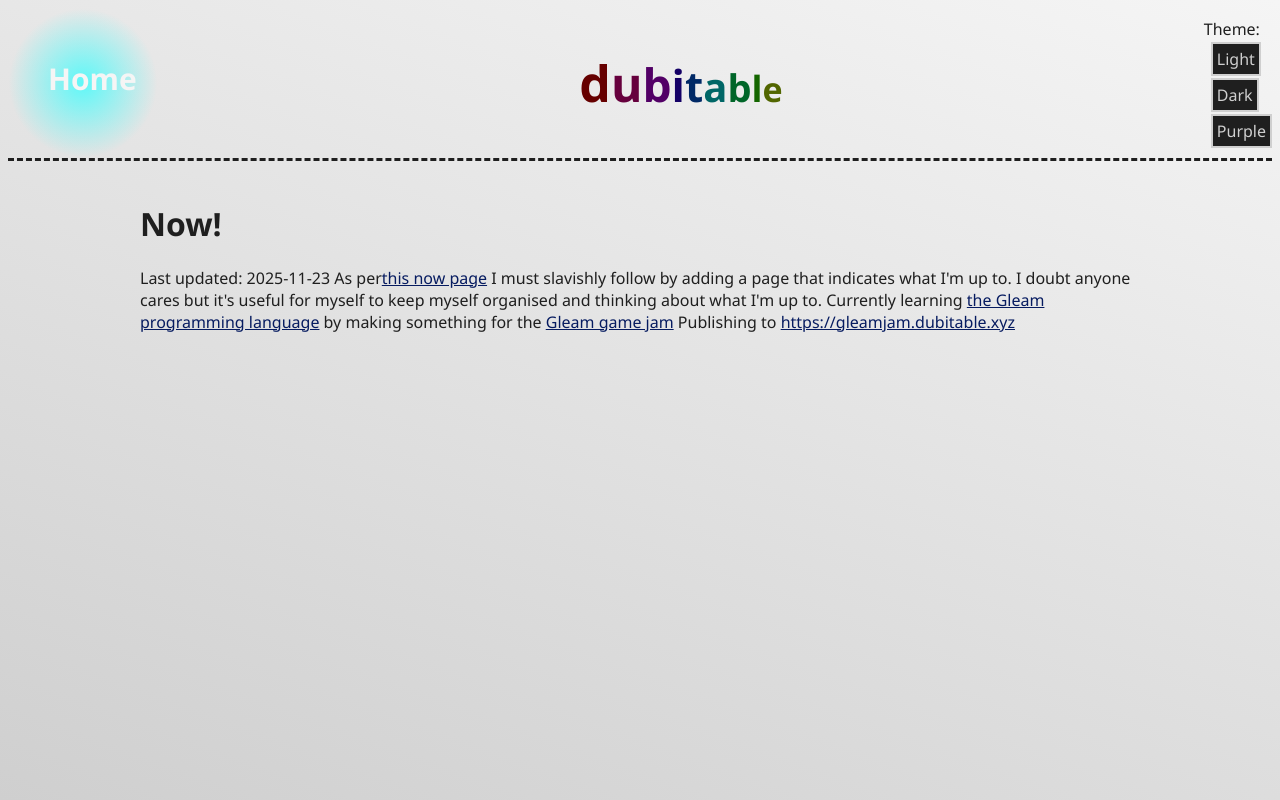
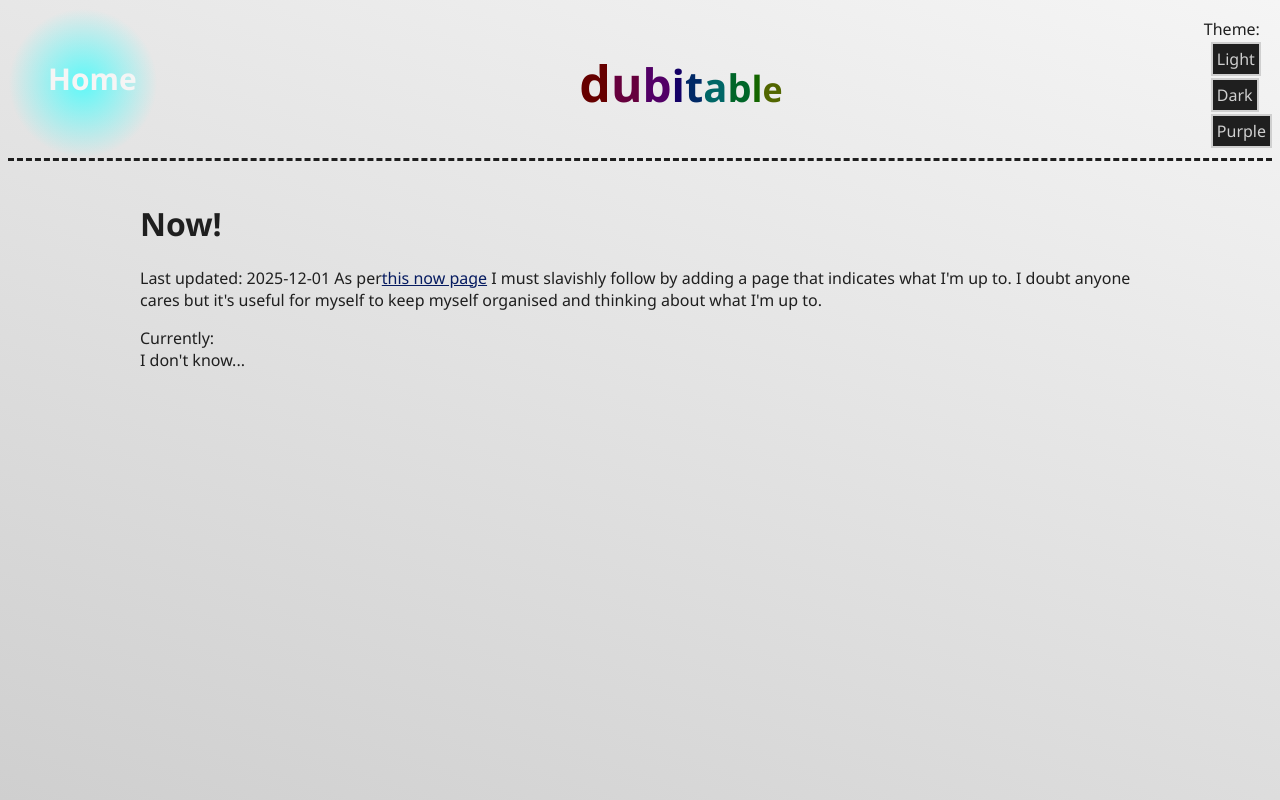
Before and after one commit to dubitabley/website, a SvelteKit app: page /now in a window 1280 px wide. Built offline with nearby package versions, Linux system fonts and the light colour scheme.

Commit message:
Update now and add song

```diff
--- a/src/routes/(app)/now/+page.svelte
+++ b/src/routes/(app)/now/+page.svelte
@@ -1,13 +1,16 @@
 <h1>Now!</h1>
 
-Last updated: 2025-11-23 As per<a href="https://nownownow.com/about"
-    >this now page</a
->
-I must slavishly follow by adding a page that indicates what I'm up to. I doubt
-anyone cares but it's useful for myself to keep myself organised and thinking
-about what I'm up to. Currently learning
-<a href="https://gleam.run/">the Gleam programming language</a>
-by making something for the
-<a href="https://gleam-game-jam.pages.dev/">Gleam game jam</a>
-Publishing to
-<a href="https://gleamjam.dubitable.xyz">https://gleamjam.dubitable.xyz</a>
+<p>
+    Last updated: 2025-12-01 As per<a href="https://nownownow.com/about"
+        >this now page</a
+    >
+    I must slavishly follow by adding a page that indicates what I'm up to. I doubt
+    anyone cares but it's useful for myself to keep myself organised and thinking
+    about what I'm up to.
+</p>
+
+<p>
+    Currently: <br />
+
+    I don't know...
+</p>
```
Also changed, not shown: src/lib/interests/songs.json (+11 -1 lines).
